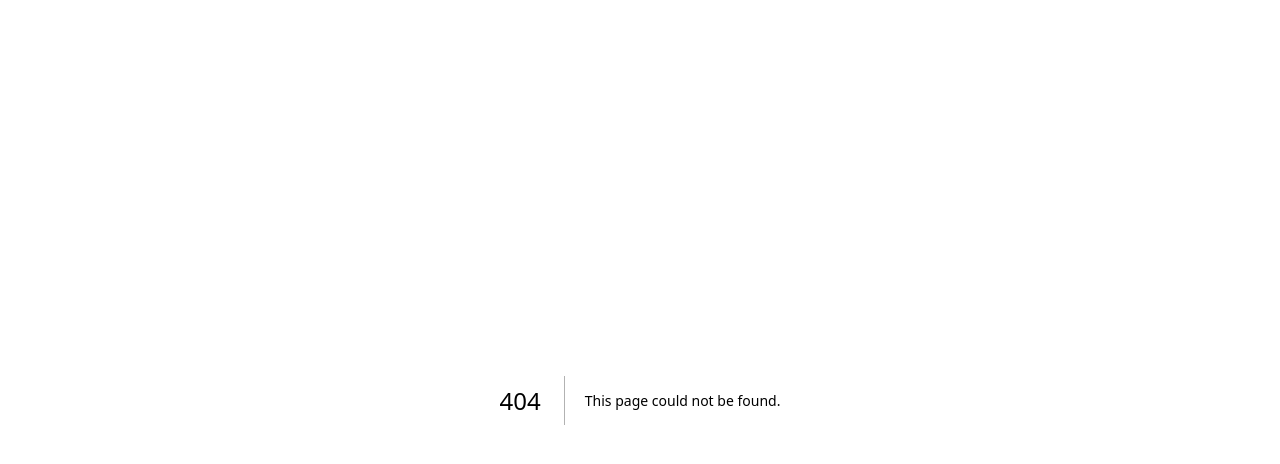
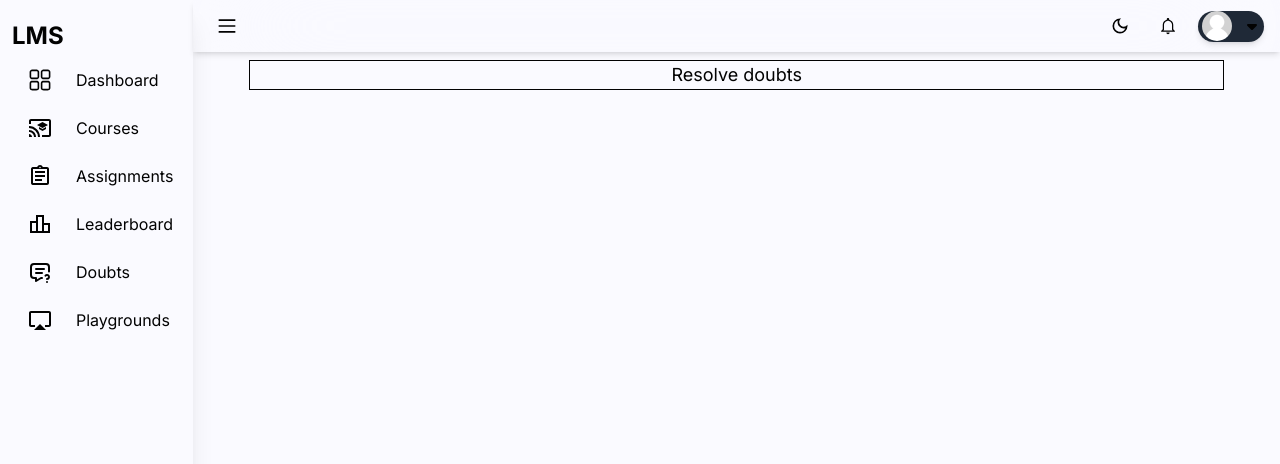
Before and after one commit to arbazahmed07/Tutly, a Next.js app: page /mentor/doubts in a window 1280 px wide. Before the commit this address had no page. Shown: the top 464 px of the page. Built offline with nearby package versions, Linux system fonts and the light colour scheme; no server answers.

Commit message:
leaderboard-2

```diff
--- a/src/actions/getLeaderboard.ts
+++ b/src/actions/getLeaderboard.ts
@@ -89,7 +89,7 @@ export const getDashboardData = async () => {
   // const assignmentsPending =
 
   return {
-    position,
+    position:position+1,
     points,
     assignmentsSubmitted,
     // assignmentsPending,
--- a/src/app/mentor/assignments/page.tsx
+++ b/src/app/mentor/assignments/page.tsx
@@ -4,7 +4,7 @@ import AssignmentBoard from "@/components/assignmentBoard";
 import Link from "next/link";
 
 
-export default async function mentorAssignments() {
+export default async function mentorAssignments(a) {
   const students = await getMentorStudents();
 
   return (
--- /dev/null
+++ b/src/app/mentor/doubts/page.tsx
@@ -0,0 +1,8 @@
+export default function mentorDoubts() {
+    return (
+        <div className="mx-14 mt-2 border">
+            <h1 className="text-center text-lg">Resolve doubts</h1>
+
+        </div>
+    )
+}
--- a/src/components/assignmentBoard.tsx
+++ b/src/components/assignmentBoard.tsx
@@ -43,6 +43,11 @@ export default function AssignmentBoard({ courses, assignments }: any) {
               <div key={assignment.id} className="border p-4">
                 <div className="flex items-center px-4 justify-between">
                   <h2>{assignment.title}</h2>
+                  <div>
+                    {
+
+                    }
+                  </div>
                   <div className="flex gap-6 items-center">
                     {assignment.dueDate && (
                       <h1 className="rounded-full p-1 px-2 bg-secondary-600">{assignment.dueDate?.toISOString().split("T")[0]}</h1>
```
